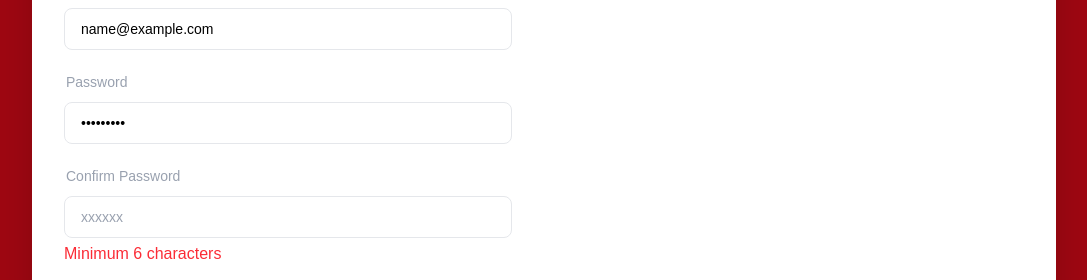
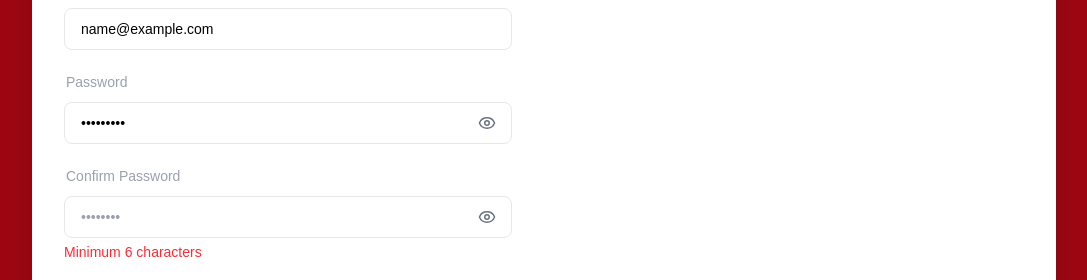
Before and after one commit to SambandhaRai/bloodlink-web, a Next.js app: page /register in a window 1280 px wide. Both pictures are taken after typing "Sample", "2020-01-15", "Sample", "Sample", "name@example.com", "Sample123" into the empty fields and a click on the button "Sign Up". Shown: the part 915-1195 px from the top of the page, without its empty margins (96-1183 px from the left). Built offline with nearby package versions, Linux system fonts and the light colour scheme; no server answers.

Commit message:
Updated Password Input UI

```diff
--- a/app/(auth)/_components/login-form.tsx
+++ b/app/(auth)/_components/login-form.tsx
@@ -9,6 +9,7 @@ import { useRouter } from "next/navigation";
 import { handleLogin } from "@/lib/actions/auth-action";
 import { toast } from "sonner";
 import { useAuth } from "@/context/AuthContext";
+import { Eye, EyeOff } from "lucide-react";
 
 export default function LoginForm() {
   const router = useRouter();
@@ -23,6 +24,7 @@ export default function LoginForm() {
 
   const [pending, setTransition] = useTransition();
   const { checkAuth } = useAuth();
+  const [showPassword, setShowPassword] = useState(false)
 
   const submit = async (data: LoginType) => {
     try{
@@ -57,13 +59,28 @@ export default function LoginForm() {
       {/* Password */}
       <div>
         <label className="text-sm font-medium text-gray-400 mx-0.5">Password</label>
-        <input
-          type="password"
-          {...register("password")}
-          className="mt-2 w-full rounded-lg border border-gray-200 px-4 py-2.5 text-sm outline-none
-          focus:border-red-600 focus:ring-2 focus:ring-red-100 text-black"
-        />
-        {errors.password && <p className="mt-1 text-red-500">{errors.password.message}</p>}
+        <div className="relative mt-2">
+          <input
+            type={showPassword ? "text" : "password"}
+            {...register("password")}
+            placeholder="••••••••"
+            className="w-full rounded-lg border border-gray-200 px-4 py-2.5 pr-12 text-sm outline-none
+              focus:border-red-600 focus:ring-2 focus:ring-red-100 text-black placeholder:text-gray-400"
+          />
+          <button
+            type="button"
+            onClick={() => setShowPassword((prev) => !prev)}
+            aria-label={showPassword ? "Hide password" : "Show password"}
+            className="absolute right-3 top-1/2 -translate-y-1/2 rounded-md p-1 text-gray-500
+              hover:bg-gray-100 hover:text-gray-700 active:scale-95"
+          >
+            {showPassword ? <EyeOff size={18} /> : <Eye size={18} />}
+          </button>
+        </div>
+
+        {errors.password && (
+          <p className="mt-1 text-sm text-red-500">{errors.password.message}</p>
+        )}
       </div>
 
       {/* Remember me / Forgot pw */}
--- a/app/(auth)/_components/register-form.tsx
+++ b/app/(auth)/_components/register-form.tsx
@@ -9,10 +9,13 @@ import { useRouter } from "next/navigation";
 import { handleRegister } from "@/lib/actions/auth-action";
 import { handleGetAllBloodGroups } from "@/lib/actions/bloodGroup-action";
 import { toast } from "sonner";
+import { Eye, EyeOff } from "lucide-react";
 
 export default function RegisterForm() {
   const router = useRouter();
   const [pending, setTransition] = useTransition();
+  const [showPassword, setShowPassword] = useState(false);
+  const [showConfirmPassword, setShowConfirmPassword] = useState(false);
 
   type BloodGroup = { _id: string; bloodGroup: string };
 
@@ -203,27 +206,55 @@ export default function RegisterForm() {
       {/* Password */}
       <div>
         <label className="text-sm font-medium text-gray-400 mx-0.5">Password</label>
+        <div className="relative mt-2">
           <input
-          type="password"
-          placeholder="xxxxxx"
+            type={showPassword ? "text" : "password"}
+            placeholder="••••••••"
             {...register("password")}
-          className="mt-2 w-full rounded-lg border border-gray-200 px-4 py-2.5 text-sm outline-none
-            focus:border-red-600 focus:ring-2 focus:ring-red-100 text-black placeholder:text-sm place-holder:font-light placeholder:text-gray-400"
+            className="w-full rounded-lg border border-gray-200 px-4 py-2.5 pr-12 text-sm outline-none
+              focus:border-red-600 focus:ring-2 focus:ring-red-100 text-black placeholder:text-gray-400"
           />
-        {errors.password && <p className="mt-1 text-red-500">{errors.password.message}</p>}
+          <button
+            type="button"
+            onClick={() => setShowPassword((prev) => !prev)}
+            aria-label={showPassword ? "Hide password" : "Show password"}
+            className="absolute right-3 top-1/2 -translate-y-1/2 rounded-md p-1 text-gray-500
+              hover:bg-gray-100 hover:text-gray-700 active:scale-95"
+          >
+            {showPassword ? <EyeOff size={18} /> : <Eye size={18} />}
+          </button>
+        </div>
+
+        {errors.password && (
+          <p className="mt-1 text-sm text-red-500">{errors.password.message}</p>
+        )}
       </div>
 
       {/* Confirm Password */}
       <div>
         <label className="text-sm font-medium text-gray-400 mx-0.5">Confirm Password</label>
+        <div className="relative mt-2">
           <input
-          type="password"
-          placeholder="xxxxxx"
+            type={showConfirmPassword ? "text" : "password"}
+            placeholder="••••••••"
             {...register("confirmPassword")}
-          className="mt-2 w-full rounded-lg border border-gray-200 px-4 py-2.5 text-sm outline-none
-            focus:border-red-600 focus:ring-2 focus:ring-red-100 text-black placeholder:text-sm place-holder:font-light placeholder:text-gray-400"
+            className="w-full rounded-lg border border-gray-200 px-4 py-2.5 pr-12 text-sm outline-none
+              focus:border-red-600 focus:ring-2 focus:ring-red-100 text-black placeholder:text-gray-400"
           />
-        {errors.confirmPassword && <p className="mt-1 text-red-500">{errors.confirmPassword.message}</p>}
+          <button
+            type="button"
+            onClick={() => setShowConfirmPassword((prev) => !prev)}
+            aria-label={showConfirmPassword ? "Hide confirm password" : "Show confirm password"}
+            className="absolute right-3 top-1/2 -translate-y-1/2 rounded-md p-1 text-gray-500
+              hover:bg-gray-100 hover:text-gray-700 active:scale-95"
+          >
+            {showConfirmPassword ? <EyeOff size={18} /> : <Eye size={18} />}
+          </button>
+        </div>
+
+        {errors.confirmPassword && (
+          <p className="mt-1 text-sm text-red-500">{errors.confirmPassword.message}</p>
+        )}
       </div>
 
       <button
```
Lines whose indentation alone changed are shown as unchanged.
